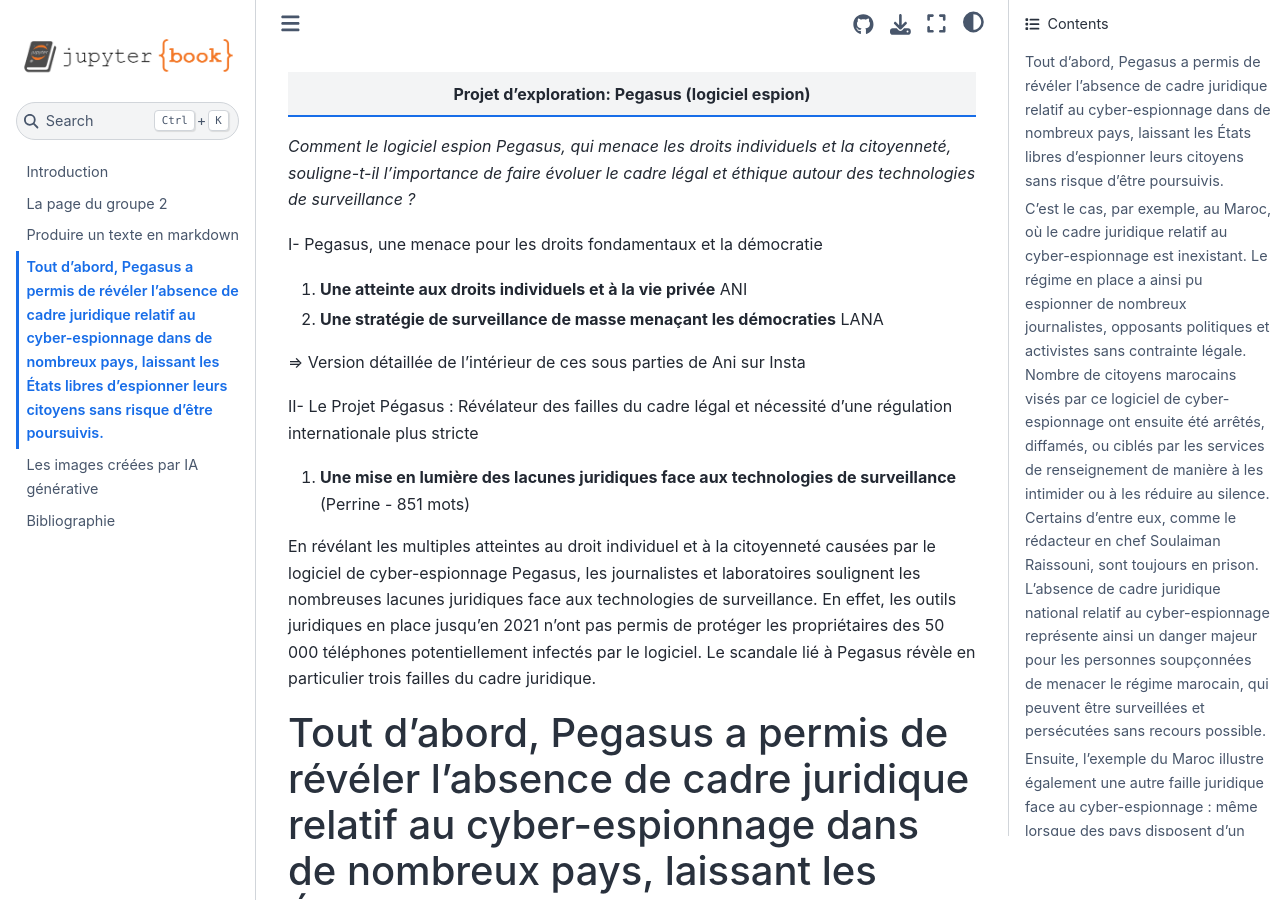
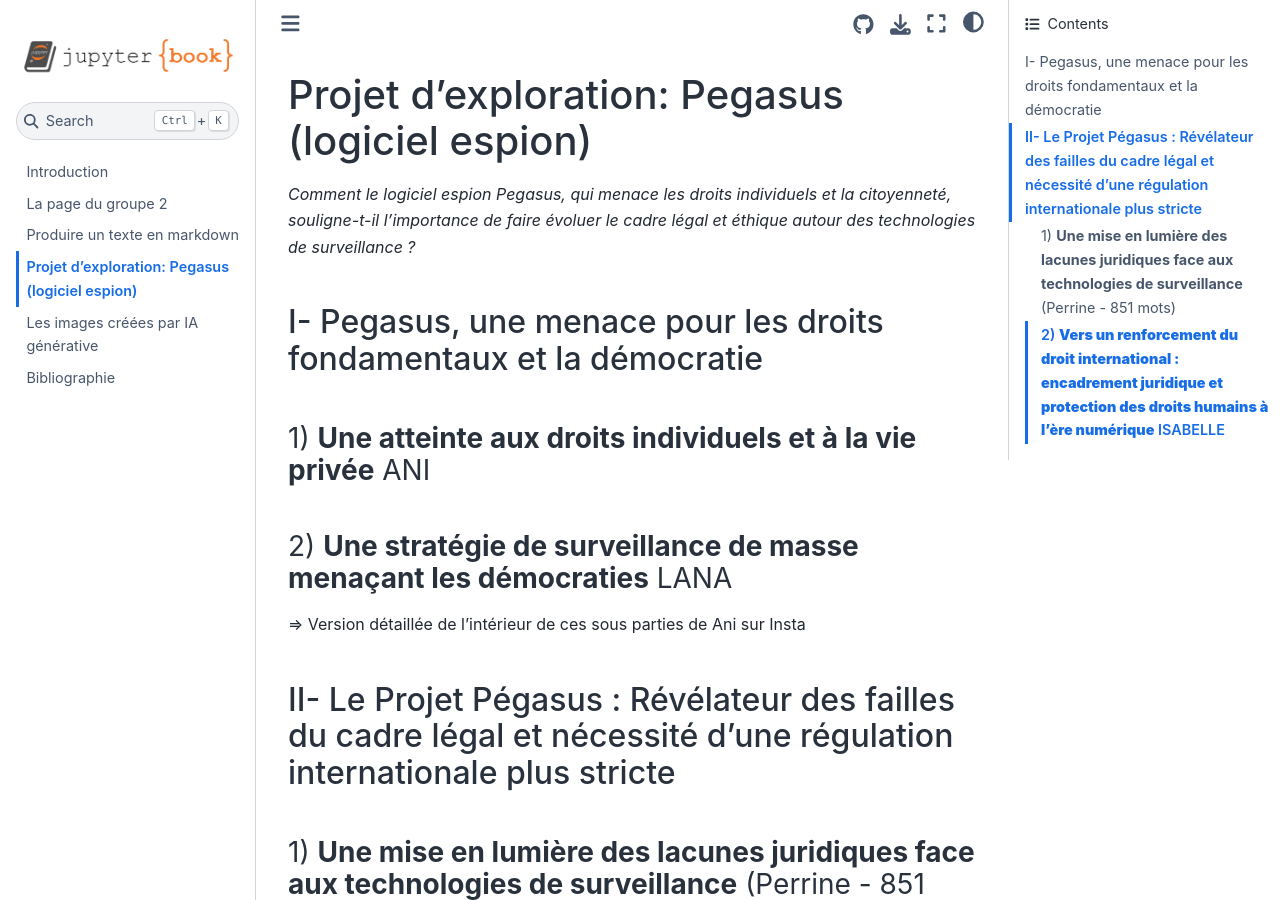
Before and after one commit to luneauaymeric/digital_culture_collective_page, a Jupyter Book: the page built from pegasus/Pegasus.md, in a window 1280 px wide and 900 px high. Built offline with Jupyter Book 1.0.4 settings and Sphinx 7.4.7 and the Sphinx Book theme 1.1.4, drawn with Linux system fonts in a browser that asks for light colours; some of the changed text lies outside the part shown.

Commit message:
Update Pegasus.md

```diff
--- a/pegasus/Pegasus.md
+++ b/pegasus/Pegasus.md
@@ -1,33 +1,32 @@
 
 
-| Projet d’exploration: Pegasus (logiciel espion)  |
-| :---: |
+# Projet d’exploration: Pegasus (logiciel espion)
 
 *Comment le logiciel espion Pegasus, qui menace les droits individuels et la citoyenneté, souligne-t-il l’importance de faire évoluer le cadre légal et éthique autour des technologies de surveillance ?*
 
-I- Pegasus, une menace pour les droits fondamentaux et la démocratie
+## I- Pegasus, une menace pour les droits fondamentaux et la démocratie
 
-1) **Une atteinte aux droits individuels et à la vie privée** ANI
-2) **Une stratégie de surveillance de masse menaçant les démocraties** LANA
+### 1) **Une atteinte aux droits individuels et à la vie privée** ANI
+### 2) **Une stratégie de surveillance de masse menaçant les démocraties** LANA
 
 \=\> Version détaillée de l’intérieur de ces sous parties de Ani sur Insta
 
-II- Le Projet Pégasus : Révélateur des failles du cadre légal et nécessité d’une régulation internationale plus stricte
+## II- Le Projet Pégasus : Révélateur des failles du cadre légal et nécessité d’une régulation internationale plus stricte
 
-1) **Une mise en lumière des lacunes juridiques face aux technologies de surveillance** (Perrine \- 851 mots)
+### 1) **Une mise en lumière des lacunes juridiques face aux technologies de surveillance** (Perrine \- 851 mots)
 
 
-En révélant les multiples atteintes au droit individuel et à la citoyenneté causées par le logiciel de cyber-espionnage Pegasus, les journalistes et laboratoires soulignent les nombreuses lacunes juridiques face aux technologies de surveillance. En effet, les outils juridiques en place jusqu’en 2021 n’ont pas permis de protéger les propriétaires des 50 000 téléphones potentiellement infectés par le logiciel. Le scandale lié à Pegasus révèle en particulier trois failles du cadre juridique.
+  En révélant les multiples atteintes au droit individuel et à la citoyenneté causées par le logiciel de cyber-espionnage Pegasus, les journalistes et laboratoires soulignent les nombreuses lacunes juridiques face aux technologies de surveillance. En effet, les outils juridiques en place jusqu’en 2021 n’ont pas permis de protéger les propriétaires des 50 000 téléphones potentiellement infectés par le logiciel. Le scandale lié à Pegasus révèle en particulier trois failles du cadre juridique.
 
-#### Tout d’abord, Pegasus a permis de révéler l’absence de cadre juridique relatif au cyber-espionnage dans de nombreux pays, laissant les États libres d’espionner leurs citoyens sans risque d’être poursuivis.
+ Tout d’abord, Pegasus a permis de révéler l’absence de cadre juridique relatif au cyber-espionnage dans de nombreux pays, laissant les États libres d’espionner leurs citoyens sans risque d’être poursuivis.
 
-#### C’est le cas, par exemple, au Maroc, où le cadre juridique relatif au cyber-espionnage est inexistant. Le régime en place a ainsi pu espionner de nombreux journalistes, opposants politiques et activistes sans contrainte légale. Nombre de citoyens marocains visés par ce logiciel de cyber-espionnage ont ensuite été arrêtés, diffamés, ou ciblés par les services de renseignement de manière à les intimider ou à les réduire au silence. Certains d’entre eux, comme le rédacteur en chef Soulaiman Raissouni, sont toujours en prison. L’absence de cadre juridique national relatif au cyber-espionnage représente ainsi un danger majeur pour les personnes soupçonnées de menacer le régime marocain, qui peuvent être surveillées et persécutées sans recours possible.
+  C’est le cas, par exemple, au Maroc, où le cadre juridique relatif au cyber-espionnage est inexistant. Le régime en place a ainsi pu espionner de nombreux journalistes, opposants politiques et activistes sans contrainte légale. Nombre de citoyens marocains visés par ce logiciel de cyber-espionnage ont ensuite été arrêtés, diffamés, ou ciblés par les services de renseignement de manière à les intimider ou à les réduire au silence. Certains d’entre eux, comme le rédacteur en chef Soulaiman Raissouni, sont toujours en prison. L’absence de cadre juridique national relatif au cyber-espionnage représente ainsi un danger majeur pour les personnes soupçonnées de menacer le régime marocain, qui peuvent être surveillées et persécutées sans recours possible.
 
-#### Ensuite, l’exemple du Maroc illustre également une autre faille juridique face au cyber-espionnage : même lorsque des pays disposent d’un cadre juridique, ils n’ont pas forcément les outils pour protéger les droits de leurs citoyens face aux ingérences étrangères.
+  Ensuite, l’exemple du Maroc illustre également une autre faille juridique face au cyber-espionnage : même lorsque des pays disposent d’un cadre juridique, ils n’ont pas forcément les outils pour protéger les droits de leurs citoyens face aux ingérences étrangères.
 
-#### En effet, même les États dotés de législations strictes, comme la France, ne parviennent pas toujours à protéger efficacement leurs citoyens contre le cyber-espionnage extérieur. La France, par exemple, dispose d’un cadre juridique précis inscrit dans le Code pénal, qui protège la vie privée des citoyens et interdit le cyber-espionnage, sauf lorsqu’il est réalisé à des fins de sécurité nationale. Toutefois, elle n’a pas pu se protéger de l’ingérence marocaine. Selon des médias ayant participé au Projet Pegasus, une trentaine de journalistes français auraient été visés par les autorités marocaines, dont Edwy Plenel, fondateur de Mediapart. Son téléphone aurait, d’après Amnesty International, été infecté pendant au moins trois mois, suite à des prises de position critiques sur le mouvement de protestation du Hirak marocain et la répression des manifestations. Plus grave encore, le Maroc aurait espionné en 2019 Emmanuel Macron, alors président, ainsi que le Premier ministre Édouard Philippe et quatorze autres membres du gouvernement français. Bien que ces révélations aient affecté les relations franco-marocaines, aucun procès n’a été intenté contre le Maroc. Ces révélations ont toutefois conduit le Maroc à entamer des démarches judiciaires, mais pas pour se défendre face aux accusations de cyber-espionnage : le pays a cherché à poursuivre en diffamation les médias et associations françaises ayant révélé l’affaire.
+  En effet, même les États dotés de législations strictes, comme la France, ne parviennent pas toujours à protéger efficacement leurs citoyens contre le cyber-espionnage extérieur. La France, par exemple, dispose d’un cadre juridique précis inscrit dans le Code pénal, qui protège la vie privée des citoyens et interdit le cyber-espionnage, sauf lorsqu’il est réalisé à des fins de sécurité nationale. Toutefois, elle n’a pas pu se protéger de l’ingérence marocaine. Selon des médias ayant participé au Projet Pegasus, une trentaine de journalistes français auraient été visés par les autorités marocaines, dont Edwy Plenel, fondateur de Mediapart. Son téléphone aurait, d’après Amnesty International, été infecté pendant au moins trois mois, suite à des prises de position critiques sur le mouvement de protestation du Hirak marocain et la répression des manifestations. Plus grave encore, le Maroc aurait espionné en 2019 Emmanuel Macron, alors président, ainsi que le Premier ministre Édouard Philippe et quatorze autres membres du gouvernement français. Bien que ces révélations aient affecté les relations franco-marocaines, aucun procès n’a été intenté contre le Maroc. Ces révélations ont toutefois conduit le Maroc à entamer des démarches judiciaires, mais pas pour se défendre face aux accusations de cyber-espionnage : le pays a cherché à poursuivre en diffamation les médias et associations françaises ayant révélé l’affaire.
 
-#### Enfin, l’utilisation de Pegasus par des régimes autoritaires montre également les limites du droit international pour protéger les droits individuels et la vie privée.
+Enfin, l’utilisation de Pegasus par des régimes autoritaires montre également les limites du droit international pour protéger les droits individuels et la vie privée.
 
 En effet, selon le droit international des droits de l’homme, nul ne doit être soumis à des ingérences arbitraires dans sa vie privée, sa famille, son domicile ou sa correspondance, ni à des atteintes à son honneur et à sa réputation. Malgré cette protection théorique, le Projet Pegasus a révélé que le droit international reste impuissant à protéger les citoyens, même dans les démocraties, contre des violations massives de la vie privée. Ainsi, il est peu surprenant que ce même cadre juridique n’ait pu protéger les citoyens de régimes autoritaires, comme l’entourage du journaliste saoudien Jamal Khashoggi, espionné dès 2017 par l’Arabie saoudite et les Émirats arabes unis. Ce cas souligne une limite inhérente du droit international : ce dernier repose sur la coopération des États, ce qui rend difficile l’imposition de sanctions ou d’enquêtes efficaces contre des pays peu coopératifs.
 
@@ -35,7 +34,7 @@ Ainsi, l’utilisation de Pegasus s’appuie sur trois failles majeures du cadre
 
 En outre, le Projet Pegasus lui-même souligne les lacunes du système actuel pour protéger les droits individuels et la citoyenneté. C’est uniquement grâce au travail d’un consortium de journalistes de Forbidden Stories et à l’expertise informatique du Citizen Lab d’Amnesty International que l’ampleur de l’utilisation de Pegasus a été révélée, permettant à la justice de se saisir de l’affaire. Ceci montre que pour garantir un cadre juridique réellement protecteur, il est essentiel non seulement de réformer les lois relatives au cyber-espionnage mais aussi de renforcer la protection des journalistes et des laboratoires indépendants. Leur travail compense, en partie, les défaillances étatiques et garantit la transparence nécessaire à la défense des droits fondamentaux.
 
-2) **Vers un renforcement du droit international : encadrement juridique et protection des droits humains à l’ère numérique** ISABELLE
+### 2) **Vers un renforcement du droit international : encadrement juridique et protection des droits humains à l’ère numérique** ISABELLE
 - Réformes nécessaires pour combler les lacunes juridiques en terme de cyber-espionnage (Appels de l’ONU, réglementation européenne en cours d’élaboration et proposition de lois américaines pour réguler l’exportation de logiciels de surveillance dans les pays qui n’ont pas de cadre de protection de droits humains, afin de réduire les abus à l’international)
 - Mise en place d’un cadre de surveillance international (appel du conseil de l’Europe pour une réglementation commune pour mieux surveiller et restreindre l’usage de logiciels espions avec un suivi rigoureux de leur utilisation par les gouvernements
   - Question de l’utilisation possible de la CEDH dans ce cadre ?
```
